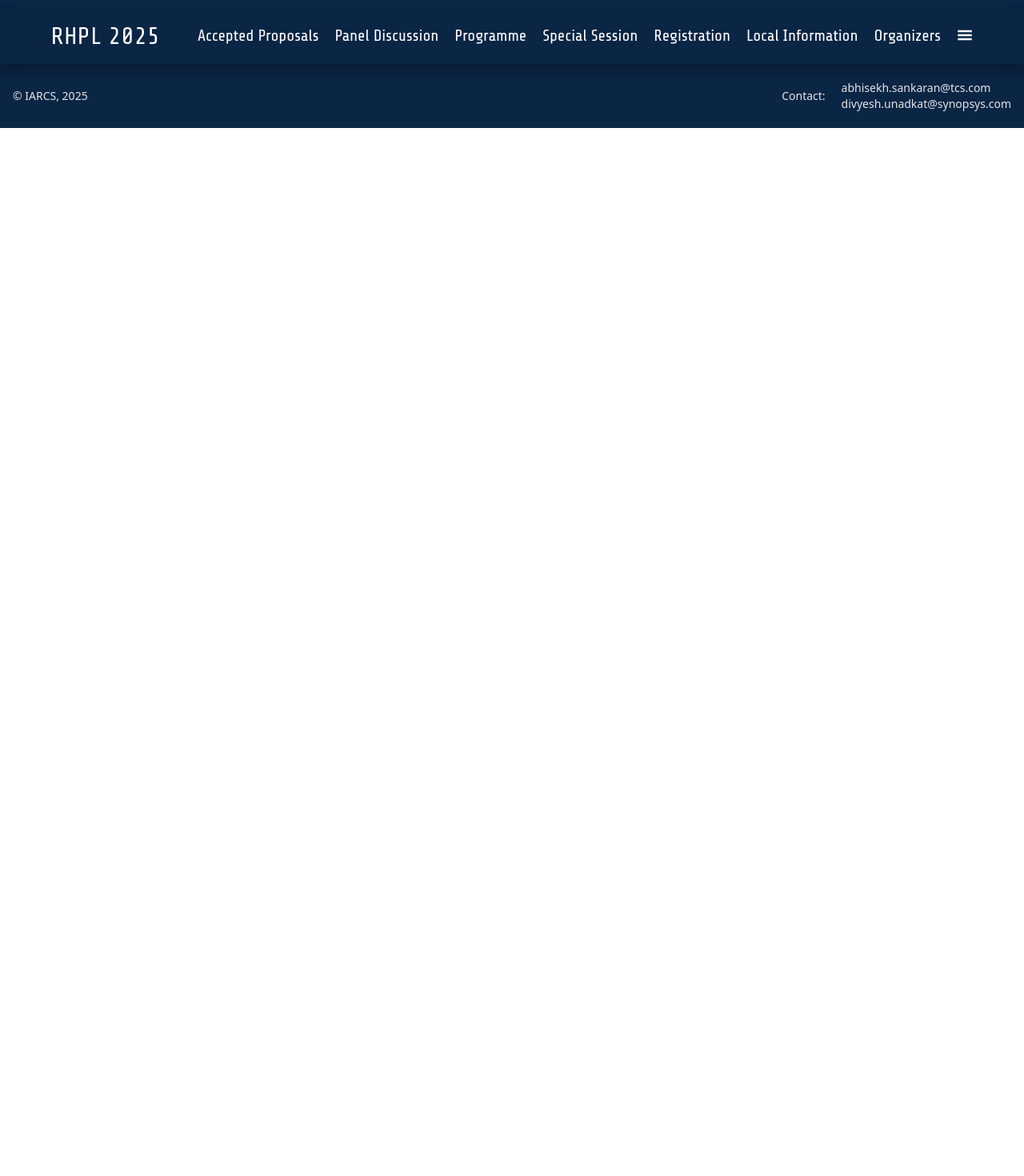
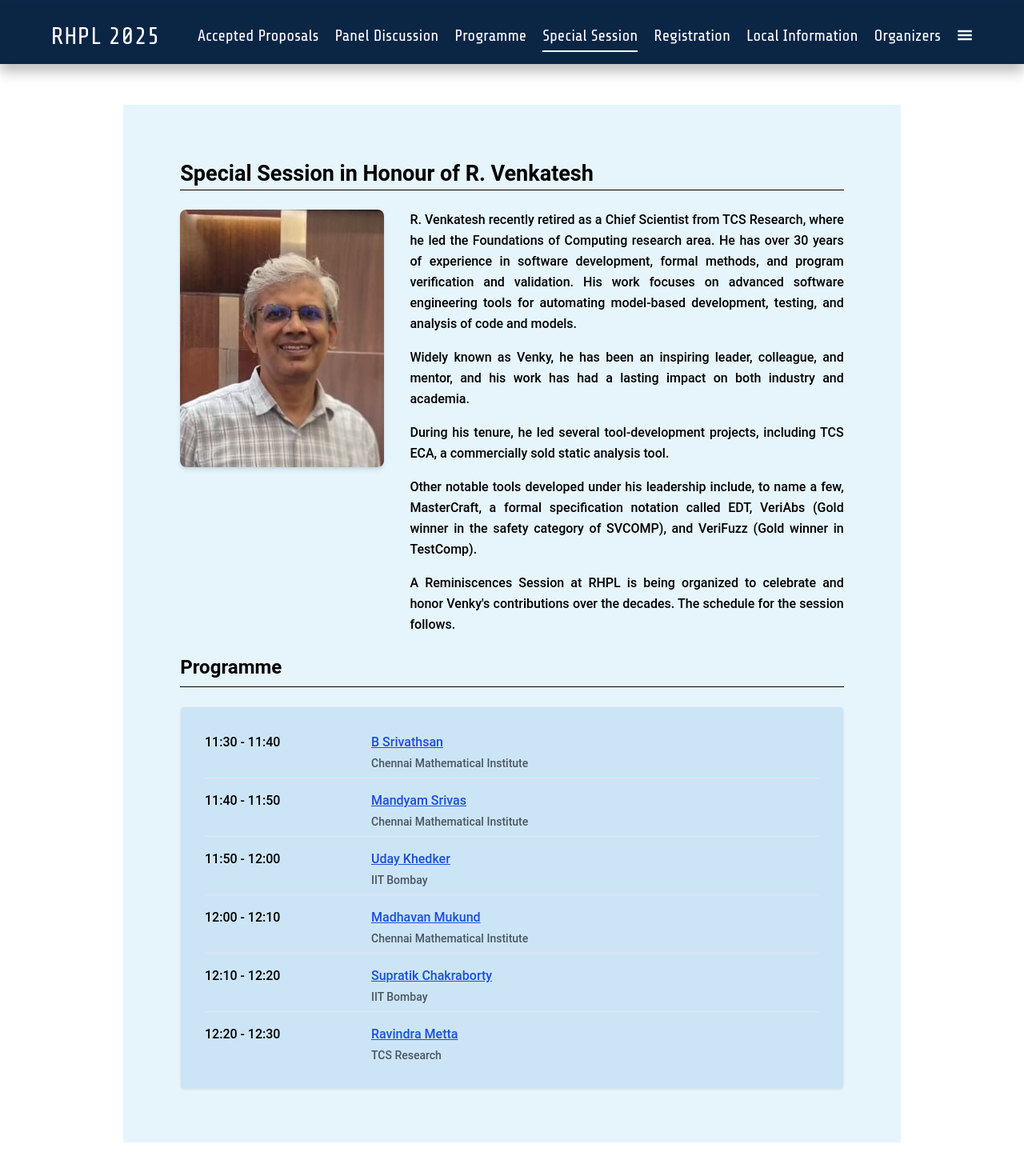
Before and after one commit to RajivDalal/RHPL, a React (Vite) app in the folder rhpl-web/: page /rhpl2025/special_session in a window 1280 px wide. Shown: the part 300-1770 px from the top of the page at 80% size. Before the commit the page ends 800 px from the top, so only its background shows below. Built offline with nearby package versions, Linux system fonts and the light colour scheme; a web font is replaced by a local one.

Commit message:
Special session links

```diff
--- a/rhpl-web/src/App.jsx
+++ b/rhpl-web/src/App.jsx
@@ -46,8 +46,8 @@ function App() {
 
   return (
 
-    <Router>
-    {/* <Router basename='/rhpl2025'> */}
+ /*    <Router> */
+    <Router basename='/rhpl2025'>
       <Banner />
       <Navbar/>
       <Routes>
--- a/rhpl-web/src/pages/panel_discussion.jsx
+++ b/rhpl-web/src/pages/panel_discussion.jsx
@@ -4,12 +4,13 @@ import UdayImage from '../images/Uday.png';
 import PavithraImage from '../images/Pavithra1.png';
 import SubhajitImage from '../images/Subhajit.png';
 import UmangImage from '../images/Umang.png';
-import VenkateshImage from '../images/Venkatesh.jpeg'
-/* const Panel = () => {
+import VenkateshImage from '../images/Venkatesh.jpeg';
+
+const Panel = () => {
   return (
     <div className="content">
       <p className="contain py-10 listLink">
-        <h1 className="text-[27px] font-bold mb-6">Panel Discussion</h1>
+        <h1 className="text-[27px] font-bold">Panel Discussion</h1>
         <hr className="border-black pb-6"/>
 
         <h2 className="inline-block text-[20px] font-bold">Theme</h2>
@@ -17,105 +18,6 @@ import VenkateshImage from '../images/Venkatesh.jpeg'
           Bridging PL Theory and Practice in the Age of AI
         </span>
 
-        <h2 className="text-[20px] font-bold mt-6 mb-2">Panelists</h2>
-
-        <ul className="space-y-5 mt-3">
-          <li className="flex items-center">
-            <img
-              src="/images/Uday.png"
-              alt="Uday Khedker"
-              width={100}
-              height={100}
-              className="rounded-full w-[100px] h-[100px] object-cover"
-            />
-            <div className="pl-4">
-              <a
-                href="https://www.cse.iitb.ac.in/~uday/"
-                className="underline text-blue-700 hover:text-blue-900"
-              >
-                Uday Khedker
-              </a>
-              <span className="block">IIT Bombay, India</span>
-            </div>
-          </li>
-
-          <li className="flex items-center">
-            <img
-              src="/images/Pavithra1.png"
-              alt="Pavithra Prabhakar"
-              width={100}
-              height={100}
-              className="rounded-full w-[100px] h-[100px] object-cover"
-            />
-            <div className="pl-4">
-              <a
-                href="https://www.linkedin.com/in/pavithra-prabhakar-09273615?lipi=urn%3Ali%3Apage%3Ad_flagship3_profile_view_base_contact_details%3Bdr9UpdgdR6%2BNBdn%2BtHEDdg%3D%3D"
-                className="underline text-blue-700 hover:text-blue-900"
-              >
-                Pavithra Prabhakar
-              </a>
-              <span className="block">Kansas State University, USA</span>
-            </div>
-          </li>
-
-          <li className="flex items-center">
-            <img
-              src="/images/Subhajit.png"
-              alt="Subhajit Roy"
-              width={100}
-              height={100}
-              className="rounded-full w-[100px] h-[100px] object-cover"
-            />
-            <div className="pl-4">
-              <a
-                href="https://www.iitk.ac.in/dr-subhajit-roy"
-                className="underline text-blue-700 hover:text-blue-900"
-              >
-                Subhajit Roy
-              </a>
-              <span className="block">IIT Kanpur, India</span>
-            </div>
-          </li>
-
-          <li className="flex items-center">
-            <img
-              src=""
-              alt=" R. Venkatesh"
-              width={100}
-              height={100}
-              className="rounded-full"
-            />
-            <div className="pl-4">
-              <a
-                href="https://www.researchgate.net/profile/R-Venkatesh"
-                className="underline text-blue-700 hover:text-blue-900"
-              >
-                R Venkatesh
-              </a>
-              <span className="block">TCS Research, India</span>
-            </div>
-          </li>
-        </ul>
-      </p>
-    </div>
-  );
-}; */
-
-
-
-const Panel = () => {
-  return (
-    <div className="content">
-
-      <p className="contain py-10 listLink">
-        <h1 className="text-[27px] font-bold">Panel Discussion</h1>
-
-      <hr className="border-black pb-6"/>
-
-        <h2 className="inline-block text-[20px] font-bold">Theme</h2>
-        <span className="block text-[17px] ml-8 mt-2 mb-6">
-          Bridging PL Theory and Practice in the Age of AI
-        </span>
         <h2 className="inline-block text-[20px] font-bold mb-2">Panelists</h2>
         <ul className="space-y-2 ml-3">
           <li>
@@ -126,7 +28,11 @@ const Panel = () => {
               height={100}
               className="rounded-full w-[100px] h-[100px] object-cover inline-block"
             />
-            <a href="https://www.cse.iitb.ac.in/~uday/"  target="_blank" rel="noopener noreferrer"><span className="pl-4 underline">Uday Khedker</span> (IIT Bombay, India)</a>
+            <div className="inline-block pl-4 align-middle">
+              <a href="https://www.cse.iitb.ac.in/~uday/" target="_blank" rel="noopener noreferrer" className="underline">Uday Khedker</a>
+              <br />
+              <span className="text-sm text-gray-600">IIT Bombay, India</span>
+            </div>
           </li>
           <li>
             <img
@@ -136,7 +42,11 @@ const Panel = () => {
               height={100}
               className="rounded-full w-[100px] h-[100px] object-cover inline-block"
             />
-            <a href="https://people.cs.ksu.edu/%7Epprabhakar/"  target="_blank" rel="noopener noreferrer"><span className="pl-4 underline">Pavithra Prabhakar</span> (Kansas State University, USA) </a>
+            <div className="inline-block pl-4 align-middle">
+              <a href="https://people.cs.ksu.edu/%7Epprabhakar/" target="_blank" rel="noopener noreferrer" className="underline">Pavithra Prabhakar</a>
+              <br />
+              <span className="text-sm text-gray-600">Kansas State University, USA</span>
+            </div>
           </li>
           <li>
             <img
@@ -146,35 +56,48 @@ const Panel = () => {
               height={100}
               className="rounded-full w-[100px] h-[100px] object-cover inline-block"
             />
-            <a href="https://www.iitk.ac.in/dr-subhajit-roy"  target="_blank" rel="noopener noreferrer"> <span className="pl-4 underline">Subhajit Roy</span> (IIT Kanpur, India) </a>
+            <div className="inline-block pl-4 align-middle">
+              <a href="https://www.iitk.ac.in/dr-subhajit-roy" target="_blank" rel="noopener noreferrer" className="underline">Subhajit Roy</a>
+              <br />
+              <span className="text-sm text-gray-600">IIT Kanpur, India</span>
+            </div>
           </li>
           <li>
             <img
               src={VenkateshImage}
-              alt="Subhajit Roy"
+              alt="R Venkatesh"
               width={100}
               height={100}
               className="rounded-full w-[100px] h-[100px] object-cover inline-block"
             />
-            <a href="https://www.researchgate.net/profile/R-Venkatesh"  target="_blank" rel="noopener noreferrer"><span className="pl-4 underline">R Venkatesh</span> (TCS Research, India) </a>
+            <div className="inline-block pl-4 align-middle">
+              <a href="https://www.researchgate.net/profile/R-Venkatesh" target="_blank" rel="noopener noreferrer" className="underline">R Venkatesh</a>
+              <br />
+              <span className="text-sm text-gray-600">TCS Research, India</span>
+            </div>
           </li>
         </ul>
+
         <h2 className="inline-block text-[20px] font-bold mt-3">Panel Moderator</h2>
         <ul className="space-y-2 ml-3 mt-2">
-         <li>
-          <img
+          <li>
+            <img
               src={UmangImage}
               alt="Umang Mathur"
               width={100}
               height={100}
               className="rounded-full w-[100px] h-[100px] object-cover inline-block"
             />
-          <a href="https://www.comp.nus.edu.sg/~umathur/"  target="_blank" rel="noopener noreferrer"><span className="pl-4 underline">Umang Mathur</span> (NUS, Singapore) </a>
+            <div className="inline-block pl-4 align-middle">
+              <a href="https://www.comp.nus.edu.sg/~umathur/" target="_blank" rel="noopener noreferrer" className="underline">Umang Mathur</a>
+              <br />
+              <span className="text-sm text-gray-600">NUS, Singapore</span>
+            </div>
           </li>
         </ul>
       </p>
     </div>
-  )
+  );
 };
 
 export default Panel;
--- a/rhpl-web/src/pages/programme.jsx
+++ b/rhpl-web/src/pages/programme.jsx
@@ -209,7 +209,6 @@ const Talk = ({
 
   return (
     <div className="border-b border-gray-200 last:border-b-0">
-      {/* HEADER */}
       <div className="flex flex-col sm:flex-row py-2">
         <span className="sm:w-48 flex-shrink-0 text-left text-sm sm:text-base mb-1 sm:mb-0">
           {time}
@@ -222,6 +221,8 @@ const Talk = ({
                 <a
                   href={presenterLink}
                   className="underline text-blue-700 hover:text-blue-900"
+                  target="_blank"
+                  rel="noopener noreferrer"
                 >
                   {presenter}
                 </a>
@@ -233,30 +234,21 @@ const Talk = ({
           {abstract?.trim() && (
             <button
               onClick={() => setExpanded(!expanded)}
-              className="inline-block text-sm px-3 py-1
-                         text-blue-700 hover:text-dark-blue transition"
+              className="inline-block text-sm px-3 py-1 text-blue-700 hover:text-dark-blue transition"
             >
-              {expanded ? <RiArrowUpSLine className = "text-2xl"/> : <RiArrowDownSLine className = "text-2xl"/>}
-
+              {expanded ? (
+                <RiArrowUpSLine className="text-2xl" />
+              ) : (
+                <RiArrowDownSLine className="text-2xl" />
+              )}
             </button>
           )}
         </div>
       </div>
 
-      {/* EXPANDED CONTENT */}
-      <div
-        className={`
-          ml-0 sm:ml-48 mb-3 overflow-hidden transition-all duration-200 ease-in-out
-          ${
-            expanded
-              ? "max-h-[2000px] opacity-100 translate-y-0"
-              : "max-h-0 opacity-0 -translate-y-1"
-          }
-        `}
-      >
-        <div className="bg-[#cce5f6] rounded-md p-4 space-y-4 text-gray-800">
-          {/*prev color c2e0f4 */}
-          {/* AFFILIATION */}
+      {expanded && (
+        <div className="ml-0 sm:ml-48 mb-3 transition-opacity duration-200 ease-in-out">
+          <div className="bg-[#cce5f6] rounded-md p-4 space-y-4 text-gray-800 max-h-[70vh] overflow-y-auto">
             {affiliation && (
               <div>
                 <span className="font-semibold">Affiliation:</span>{" "}
@@ -264,11 +256,9 @@ const Talk = ({
               </div>
             )}
 
-          {/* ABSTRACT */}
             {abstract && (
               <div>
                 <div className="font-semibold mb-1">Abstract:</div>
-
                 {abstract.split("\n\n").map((para, i) => (
                   <p
                     key={i}
@@ -282,7 +272,6 @@ const Talk = ({
               </div>
             )}
 
-          {/* REFERENCES */}
             {references && (
               <div>
                 <div className="font-semibold mb-1">References:</div>
@@ -291,12 +280,13 @@ const Talk = ({
                 </div>
               </div>
             )}
-
           </div>
         </div>
+      )}
     </div>
   );
 };
+
 
 // Dialog box
 // const Talk = ({
@@ -590,7 +580,7 @@ const Programme = () => {
                 presenter="Umang Mathur"
                 title="Equivalences for Causal Concurrency"
                 presenterLink="https://www.comp.nus.edu.sg/~umathur/"
-                affiliaction="National University of Singapore"
+                affiliation="National University of Singapore"
                 abstract="This talk will begin with a gentle introduction to trace theory, a principled mathematical framework for defining equivalence relations among concurrent program executions based on a commutativity relation over the atomic steps of individual program threads. Its simplicity, elegance, and algorithmic efficiency make it a powerful tool in various domains, including program verification and testing. I will then compare trace theory with the modern, widely adopted notion of equivalence for concurrent program executions, known as reads-from equivalence. This more natural and relaxed notion captures a broader range of behaviors but introduces significant computational challenges. Specifically, I will present results demonstrating the computational hardness associated with reads-from equivalence. Finally, I will discuss our recent efforts to generalize trace theory to reconcile it with reads-from equivalence. This generalized framework aims to retain the algorithmic advantages of trace theory while addressing its limitations in representing modern equivalence notions."
                 references={`[1] Farzan, Azadeh, and Umang Mathur. "Coarser equivalences for causal concurrency." Proceedings of the ACM on Programming Languages 8.POPL (2024): 911-941.
                 [2] Ang, Zhendong, and Umang Mathur. "Predictive monitoring against pattern regular languages." Proceedings of the ACM on Programming Languages 8.POPL (2024): 2191-2225.
--- a/rhpl-web/src/pages/special_session.jsx
+++ b/rhpl-web/src/pages/special_session.jsx
@@ -7,10 +7,7 @@ const Talk = ({
   affiliation = "",
 }) => {
 
-    {/* <a
-            href={presenterLink}
-            className="italic underline text-blue-700 hover:text-blue-900"
-          >  */}
+
   return (
    <div className="border-b border-gray-200 last:border-b-0">
   <div className="flex flex-col sm:flex-row py-2">
@@ -22,9 +19,14 @@ const Talk = ({
       {/* Speaker */}
       {presenter && (
         <div className="">
-
+          <a
+            href={presenterLink}
+            className="underline text-blue-700 hover:text-blue-900"
+            target="_blank"
+             rel="noopener noreferrer"
+          >
             {presenter}
-
+          </a>
           <br />
           <p className="text-sm text-gray-600 mt-1">{affiliation}</p>
         </div>
@@ -48,15 +50,15 @@ const Special_session=()=>{
             <p className="contain py-10 paraLink">
                 <h1 className="text-[27px] font-bold">Special Session in Honour of R. Venkatesh</h1>
                 <hr className="border-black pb-6"/>
-                <section className = "grid grid-cols-1 md:grid-cols-3 gap-8 items-start">
-                    <div className="w-[14em] max-w-full">
+                <section className = "grid grid-cols-1 xl:grid-cols-3 gap-4 xl:gap-8 items-start">
+                    <div className="xl:col-span-1 flex justify-center xl:justify-start">
                         <img
                             src={VenkateshImage}
-                            alt="R Venkatesh"
-                            className="w-full h-auto rounded-lg shadow-md"
+                            alt="R. Venkatesh"
+                            className="rounded-lg shadow-md w-full max-w-[280px] object-cover"
                         />
-</div>
-                    <div className = "md:col-span-2 space-y-4 text-justify leading-relaxed">
+                    </div>
+                    <div className = "xl:col-span-2 space-y-4 text-justify leading-relaxed">
                         <p>
                             R. Venkatesh recently retired as a Chief Scientist from TCS Research, where he led the Foundations of Computing research area. He has over 30 years of experience in software development, formal methods, and program verification and validation.
 His work focuses on advanced software engineering tools for automating model-based development, testing, and analysis of code and models.
@@ -86,37 +88,37 @@ The schedule for the session follows.
                             <Talk
                                 time= "11:30 - 11:40"
                                 presenter = "B Srivathsan"
-                                presenterLink="#"
+                                presenterLink="https://cmi.ac.in/~sri/"
                                 affiliation="Chennai Mathematical Institute"
                             />
                             <Talk
                                 time = "11:40 - 11:50"
                                 presenter = "Mandyam Srivas"
-                                presenterLink="#"
+                                presenterLink="https://www.cmi.ac.in/~mksrivas/"
                                 affiliation="Chennai Mathematical Institute"
                             />
                             <Talk
                                 time = "11:50 - 12:00"
                                 presenter = "Uday Khedker"
-                                presenterLink = "#"
+                                presenterLink = "https://www.cse.iitb.ac.in/~uday/"
                                 affiliation="IIT Bombay"
                             />
                             <Talk
                                 time = "12:00 - 12:10"
                                 presenter = "Madhavan Mukund"
-                                presenterLink = "#"
+                                presenterLink = "https://www.cmi.ac.in/~madhavan/"
                                 affiliation="Chennai Mathematical Institute"
                             />
                             <Talk
                                 time = "12:10 - 12:20"
                                 presenter = "Supratik Chakraborty"
-                                presenterLink = "#"
+                                presenterLink = "https://www.cse.iitb.ac.in/~supratik/"
                                 affiliation="IIT Bombay"
                             />
                             <Talk
                                 time = "12:20 - 12:30"
                                 presenter = "Ravindra Metta"
-                                presenterLink = "#"
+                                presenterLink = "https://www.linkedin.com/in/ravindra-metta-00b2b75/"
                                 affiliation="TCS Research"
                             />
                             {/* <Talk
```
Lines whose indentation alone changed are shown as unchanged.
